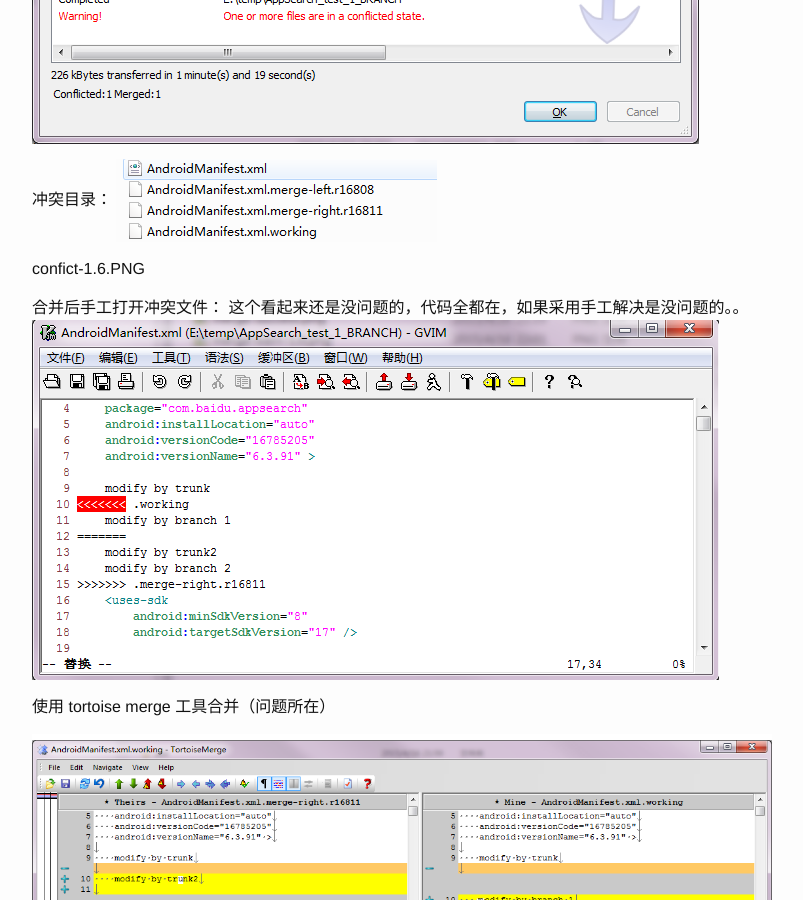
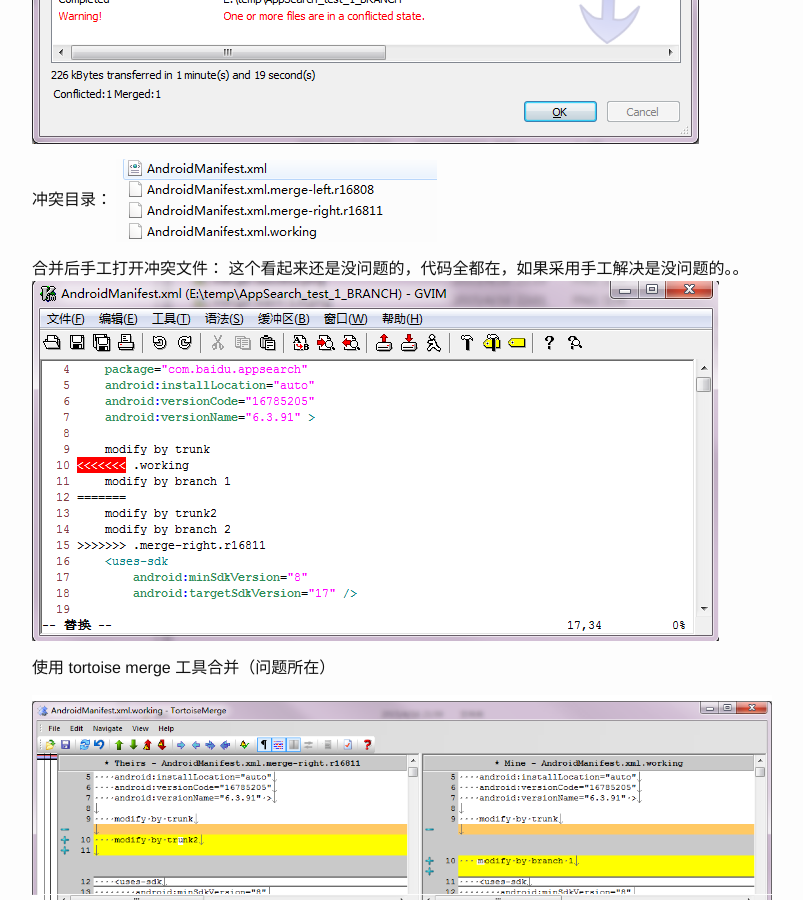
Before and after one commit to coolpers/coolpers.github.io, a Jekyll site: the page built from _posts/2015-04-17-svn-merge-branch-2-branch.md, in a window 1280 px wide and 900 px high, scrolled down 2274 px. Shown: the whole window, without its empty margins (238-1041 px from the left). Built offline with Jekyll 4.4.1, drawn with Linux system fonts in a browser that asks for light colours.

Commit message:
re modify post merge branch

```diff
--- a/_posts/2015-04-17-svn-merge-branch-2-branch.md
+++ b/_posts/2015-04-17-svn-merge-branch-2-branch.md
@@ -78,9 +78,8 @@ Branch 2：
 
 
 冲突目录：
-![](/assets/posts/2015-04-17-svn-merge-branch-2-branch/confict-1.6.png)
+![](/assets/posts/2015-04-17-svn-merge-branch-2-branch/confict-1.6.PNG)
 
-confict-1.6.PNG
 
 
 合并后手工打开冲突文件：
```
